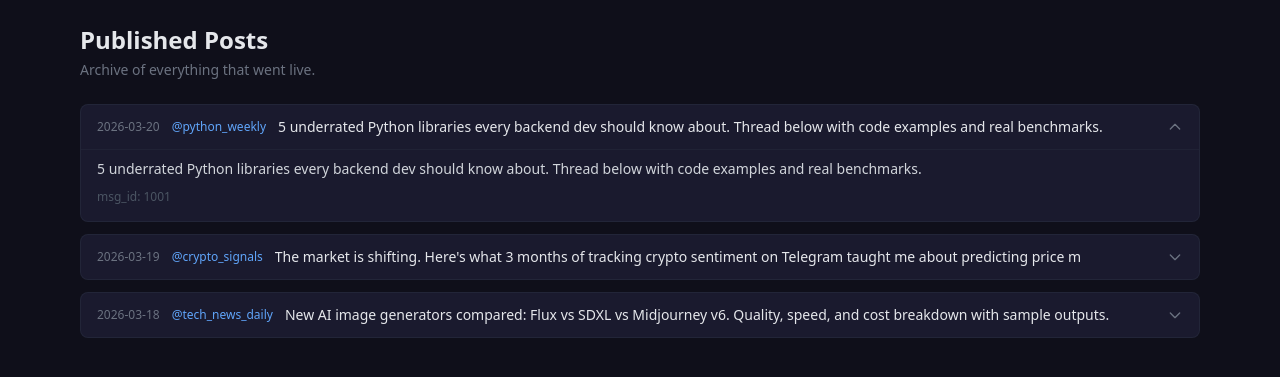
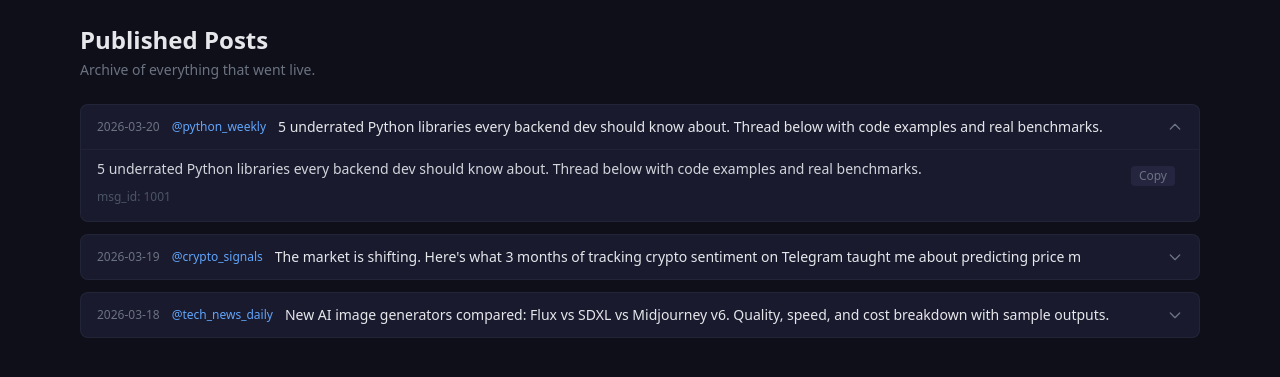
Before and after one commit to rrs1979/TelegramChannelAI, a Flask app: page /published in a window 1280 px wide, after a click that opens the changed part. Shown: the part 53-430 px from the top of the page. Run offline with Flask 3, Linux system fonts and the light colour scheme; data comes from the database, SQL or seed files in the repository; some libraries are stand-ins or nearby versions.

Commit message:
Add copy button to published posts

```diff
--- a/web/templates/published.html
+++ b/web/templates/published.html
@@ -24,7 +24,11 @@
             </svg>
         </summary>
         <div class="px-4 pb-4 pt-2 border-t border-gray-700/20">
-            <div class="text-sm text-gray-300 whitespace-pre-wrap leading-relaxed">{{ post.text }}</div>
+            <div class="relative">
+                <button onclick="copyText(this)"
+                    class="absolute top-2 right-2 text-xs text-gray-500 hover:text-gray-200 bg-dark-700 px-2 py-0.5 rounded transition">Copy</button>
+                <div class="post-text text-sm text-gray-300 whitespace-pre-wrap leading-relaxed pr-14">{{ post.text }}</div>
+            </div>
             {% if post.telegram_msg_id %}
             <div class="mt-2 text-xs text-gray-600">msg_id: {{ post.telegram_msg_id }}</div>
             {% endif %}
```
